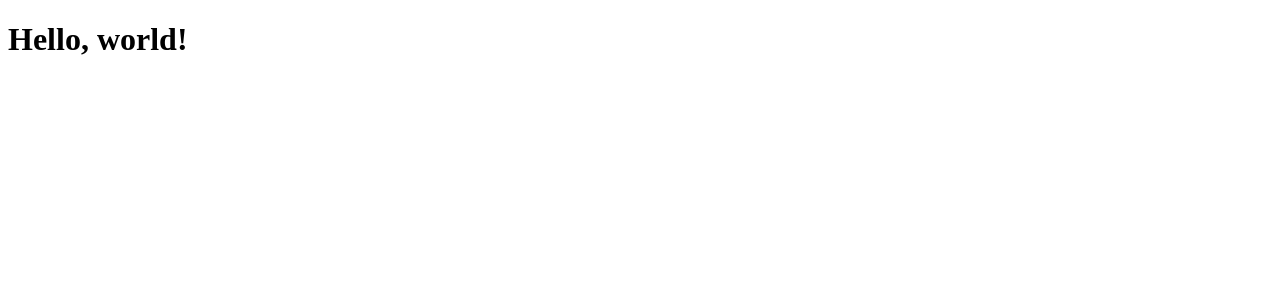
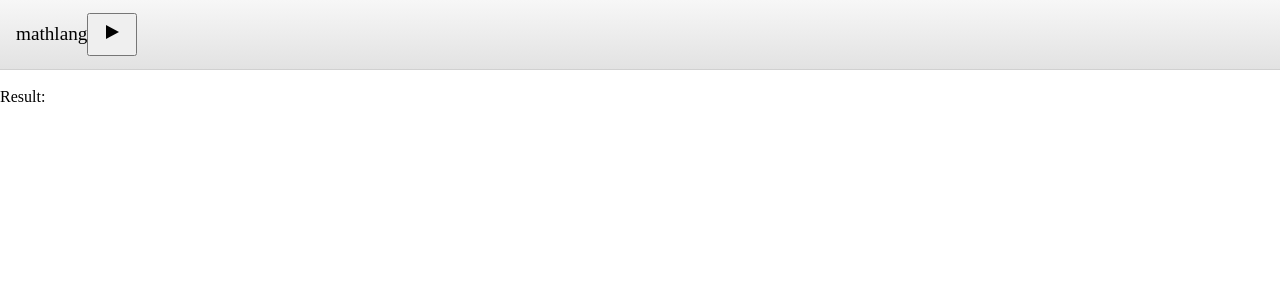
Before and after one commit to kddnewton/mathlang, a React app in the folder packages/playground/: page / in a window 1280 px wide. Shown: the top 300 px of the page. Built offline with nearby package versions, Linux system fonts and the light colour scheme.

Commit message:
Set up basic playground

```diff
--- /dev/null
+++ b/packages/playground/src/App.tsx
@@ -0,0 +1,51 @@
+import React, { useState } from "react";
+import { evaluate } from "@mathlang/core";
+
+type NavProps = {
+  onEvaluate: () => void
+};
+
+const Nav: React.FC<NavProps> = ({ onEvaluate }) => (
+  <nav className="nav">
+    <h1>mathlang</h1>
+    <button type="button" title="Evaluate" onClick={onEvaluate}>
+      <svg width="34" height="34">
+        <path d="M 11 9 L 24 16 L 11 23 z"></path>
+      </svg>
+    </button>
+  </nav>
+);
+
+type EditorProps = {
+  value: string,
+  onChange: (value: string) => void
+};
+
+const Editor: React.FC<EditorProps> = ({ value, onChange }) => {
+  const onInput = (event: React.FormEvent<HTMLDivElement>) => {
+    onChange(event.currentTarget.textContent || "");
+  };
+
+  return (
+    <div contentEditable onInput={onInput}>
+      {value}
+    </div>
+  );
+};
+
+const App: React.FC = () => {
+  const [source, setSource] = useState("");
+  const [result, setResult] = useState<number | null>(null);
+
+  const onEvaluate = () => setResult(evaluate(source));
+
+  return (
+    <>
+      <Nav onEvaluate={onEvaluate} />
+      <Editor value={source} onChange={setSource} />
+      Result: {result}
+    </>
+  );
+};
+
+export default App;
--- a/packages/playground/src/index.tsx
+++ b/packages/playground/src/index.tsx
@@ -1,8 +1,7 @@
 import React from "react";
 import ReactDOM from "react-dom";
 
-const App = () => {
-  return <h1>Hello, world!</h1>;
-};
+import App from "./App";
+import "./style.css";
 
 ReactDOM.render(<App />, document.getElementById("main"));
--- /dev/null
+++ b/packages/playground/src/style.css
@@ -0,0 +1,19 @@
+body {
+  margin: 0;
+  font-size: 16px;
+}
+
+.nav {
+  align-items: center;
+  background: linear-gradient(#f7f7f7,#e2e2e2);
+  border-bottom: 1px solid #d0d0d0;
+  display: flex;
+  flex: 1;
+  padding: 0.8rem 1rem;
+}
+
+.nav h1 {
+  font-size: 1.2rem;
+  font-weight: normal;
+  margin: 0;
+}
```
